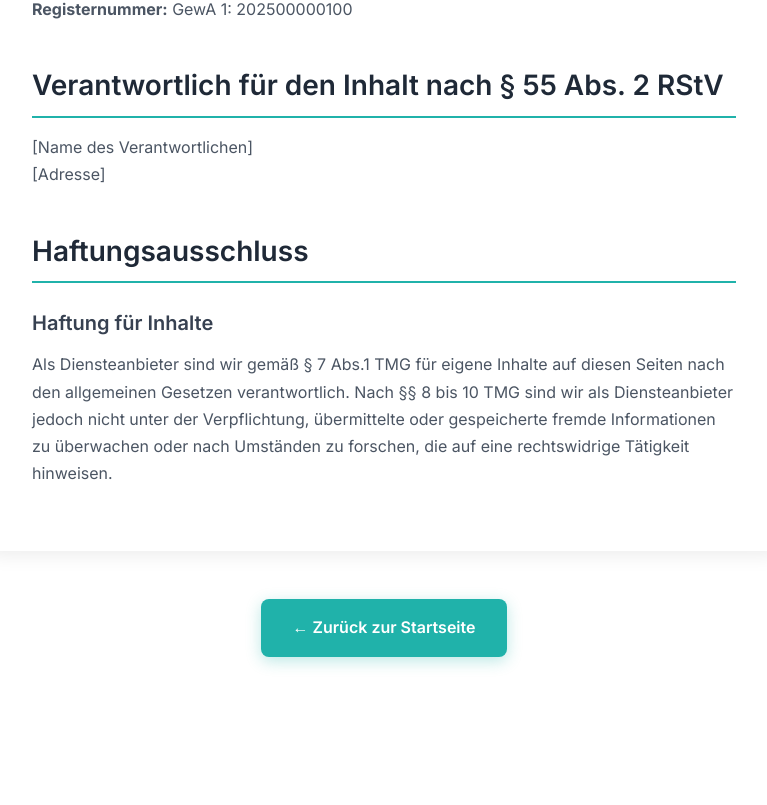
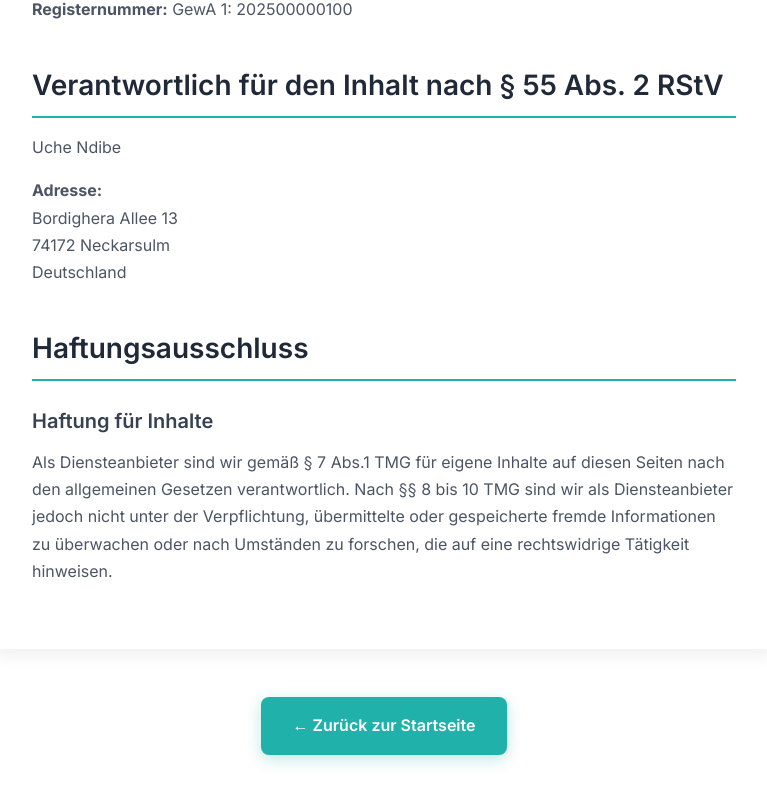
Before and after one commit to Brillianzhub/ucsquaredienstleistung, a Next.js app: page /impressum in a window 1280 px wide. Shown: the part 952-1757 px from the top of the page, without its empty margins (256-1023 px from the left). Before the commit the page ends 1673 px from the top, so only its background shows below. Built offline with nearby package versions, Linux system fonts and the light colour scheme.

Commit message:
Updated page.tsx

```diff
--- a/app/impressum/page.tsx
+++ b/app/impressum/page.tsx
@@ -62,8 +62,12 @@ export default function ImpressumPage() {
 
             <section>
               <h2>{language === 'de' ? 'Verantwortlich für den Inhalt nach § 55 Abs. 2 RStV' : 'Responsible for content according to § 55 para. 2 RStV'}</h2>
-              <p>[Name des Verantwortlichen]<br />
-                [Adresse]
+              <p>Uche Ndibe
+              </p>
+              <p><strong>{language === 'de' ? 'Adresse:' : 'Address:'}</strong><br />
+                Bordighera Allee 13<br />
+                74172 Neckarsulm<br />
+                Deutschland
               </p>
             </section>
 
```
